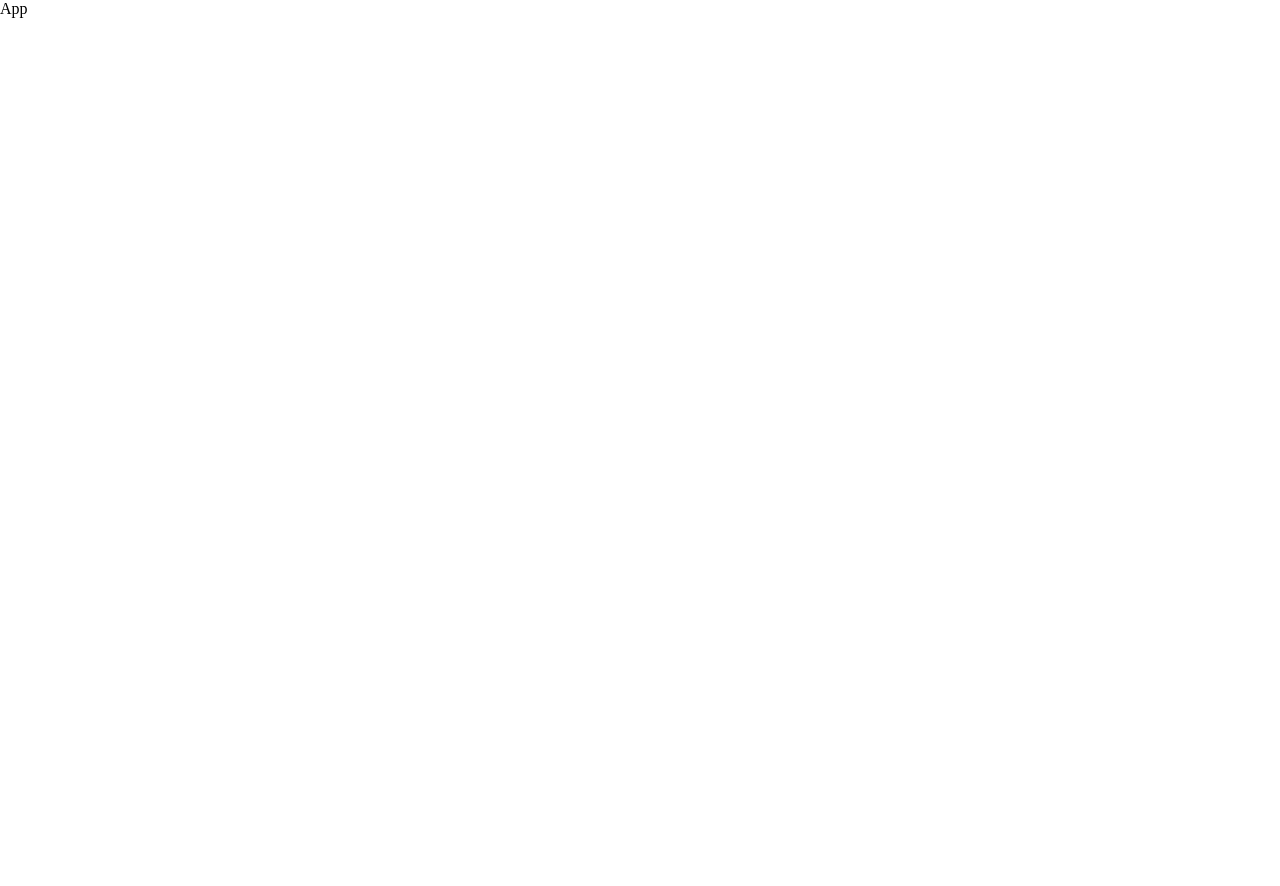
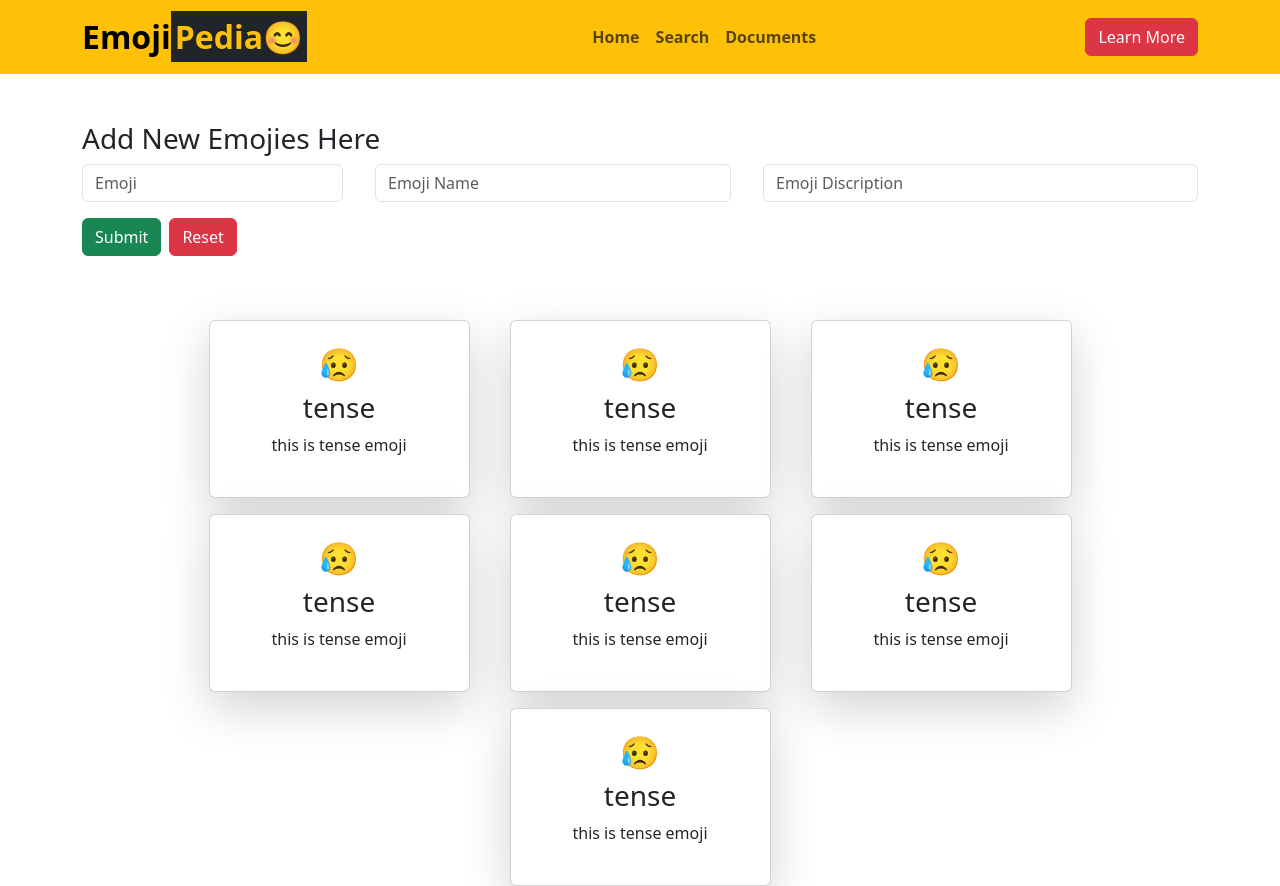
Before and after one commit to Code-Hopper/emojipedia, a React (Create React App) app: page / in a window 1280 px wide. Before the commit the page ends 800 px from the top, so only its background shows below. Built offline with nearby package versions, Linux system fonts and the light colour scheme.

Commit message:
created add, display components

```diff
--- a/src/App.jsx
+++ b/src/App.jsx
@@ -1,8 +1,24 @@
 import React from 'react'
+
+// import bootstarp for all components
+
+import "bootstrap/dist/css/bootstrap.min.css"
+import "bootstrap/dist/js/bootstrap.bundle.min.js"
+
+// importing components style
+import "./components/style.css"
+
+import Navbar from './components/Navbar'
+import AddEmoji from './components/AddEmoji'
+import DisplatEmojise from './components/DisplatEmojise'
 
 const App = () => {
   return (
-    <div>App</div>
+    <>
+        <Navbar />
+        <AddEmoji />
+        <DisplatEmojise />
+    </>
   )
 }
 
--- /dev/null
+++ b/src/components/AddEmoji.jsx
@@ -0,0 +1,62 @@
+import React, { useState } from 'react'
+
+import Emojies from './DataSheet.js'
+
+const AddEmoji = () => {
+
+    let [emoji , SetEmoji] = useState({
+        icon: "",
+        name: "",
+        discription: ""
+    })
+
+    let handelSubmit = (event) =>{
+        event.preventDefault()
+        console.log(emoji)
+
+        Emojies.push(emoji)
+
+        console.log(Emojies)
+
+    }
+
+    let handelChange = (event) =>{
+        let name = event.target.name
+        let value = event.target.value
+
+        SetEmoji((prev)=>{
+            return {...prev , [name]:value}
+        })
+
+    }
+
+    return (
+        <>
+            <div className='container-fluid'>
+                <div className="container py-5">
+                    <h3>Add New Emojies Here</h3>
+                    <form  onSubmit={handelSubmit}>
+                        <div className="row gap-2">
+                            <div className="col-3">
+                                <input onChange={handelChange} className='form-control' type="text" placeholder='Emoji' name="icon" value={emoji.icon} />
+                            </div>
+                            <div className="col-4">
+                                <input onChange={handelChange} className='form-control' type="text" placeholder='Emoji Name' name='name' value={emoji.name} />
+                            </div>
+                            <div className="col">
+                                <input onChange={handelChange} className='form-control' type="text" placeholder='Emoji Discription' name='discription' value={emoji.discription}/>
+                            </div>
+                        </div>
+
+                        <div className='py-3 d-flex gap-2'>
+                            <button className='btn btn-success' type='submit'>Submit</button>
+                            <button className='btn btn-danger' type='reset'>Reset</button>
+                        </div>
+                    </form>
+                </div>
+            </div>
+        </>
+    )
+}
+
+export default AddEmoji
--- /dev/null
+++ b/src/components/DataSheet.js
@@ -0,0 +1,42 @@
+let Emojies =
+
+    [
+        {
+            icon: "😥",
+            name: "tense",
+            discription: "this is tense emoji"
+        },
+        {
+            icon: "😥",
+            name: "tense",
+            discription: "this is tense emoji"
+        },
+        {
+            icon: "😥",
+            name: "tense",
+            discription: "this is tense emoji"
+        },
+        {
+            icon: "😥",
+            name: "tense",
+            discription: "this is tense emoji"
+        },
+        {
+            icon: "😥",
+            name: "tense",
+            discription: "this is tense emoji"
+        },
+        {
+            icon: "😥",
+            name: "tense",
+            discription: "this is tense emoji"
+        },
+        {
+            icon: "😥",
+            name: "tense",
+            discription: "this is tense emoji"
+        }
+    ]
+
+
+export default Emojies
--- /dev/null
+++ b/src/components/DisplatEmojise.jsx
@@ -0,0 +1,42 @@
+import React from 'react'
+
+import Emojies from './DataSheet.js'
+
+const DisplatEmojise = () => {
+
+    let DisplayEachEmoji = (props) => {
+
+        return (
+            <div key={props.index} className="col-3">
+                <div className='card p-4 shadow-lg text-center'>
+                    <h2>{props.emoji.icon}</h2>
+                    <h3>{props.emoji.name}</h3>
+                    <p>{props.emoji.discription}</p>
+                </div>
+            </div>
+        )
+    }
+
+    return (
+        <>
+
+            <div className='container-fluid'>
+                <div className="container">
+                    <div className='row gap-3 justify-content-center'>
+                        {
+                            Emojies.map((emoji, index) => {
+                                return (
+                                    < DisplayEachEmoji emoji={emoji} index={index} />
+                                )
+                            })
+                        }
+                    </div>
+                </div>
+            </div>
+
+        </>
+    )
+}
+
+
+export default DisplatEmojise
--- /dev/null
+++ b/src/components/Navbar.jsx
@@ -0,0 +1,31 @@
+import React from 'react'
+
+const Navbar = () => {
+    return (
+        <>
+            <nav className='navbar navbar-expand navbar-warning bg-warning'>
+                <div className="container">
+                    <a className='fs-2 fw-bolder navbar-brand' href="">
+                        Emoji<span className='bg-dark text-warning p-1'>Pedia😊</span>
+                    </a>
+                    <ul className='navbar-nav fw-semibold'>
+                        <li className="nav-items">
+                            <a href="" className="nav-link">Home</a>
+                        </li>
+                        <li className="nav-items">
+                            <a href="" className="nav-link">Search</a>
+                        </li>
+                        <li className="nav-items">
+                            <a href="" className="nav-link">Documents</a>
+                        </li>
+                    </ul>
+                    <button className='btn btn-danger'>
+                        Learn More
+                    </button>
+                </div>
+            </nav>
+        </>
+    )
+}
+
+export default Navbar
```
Also changed, not shown: src/components/style.css (added).
